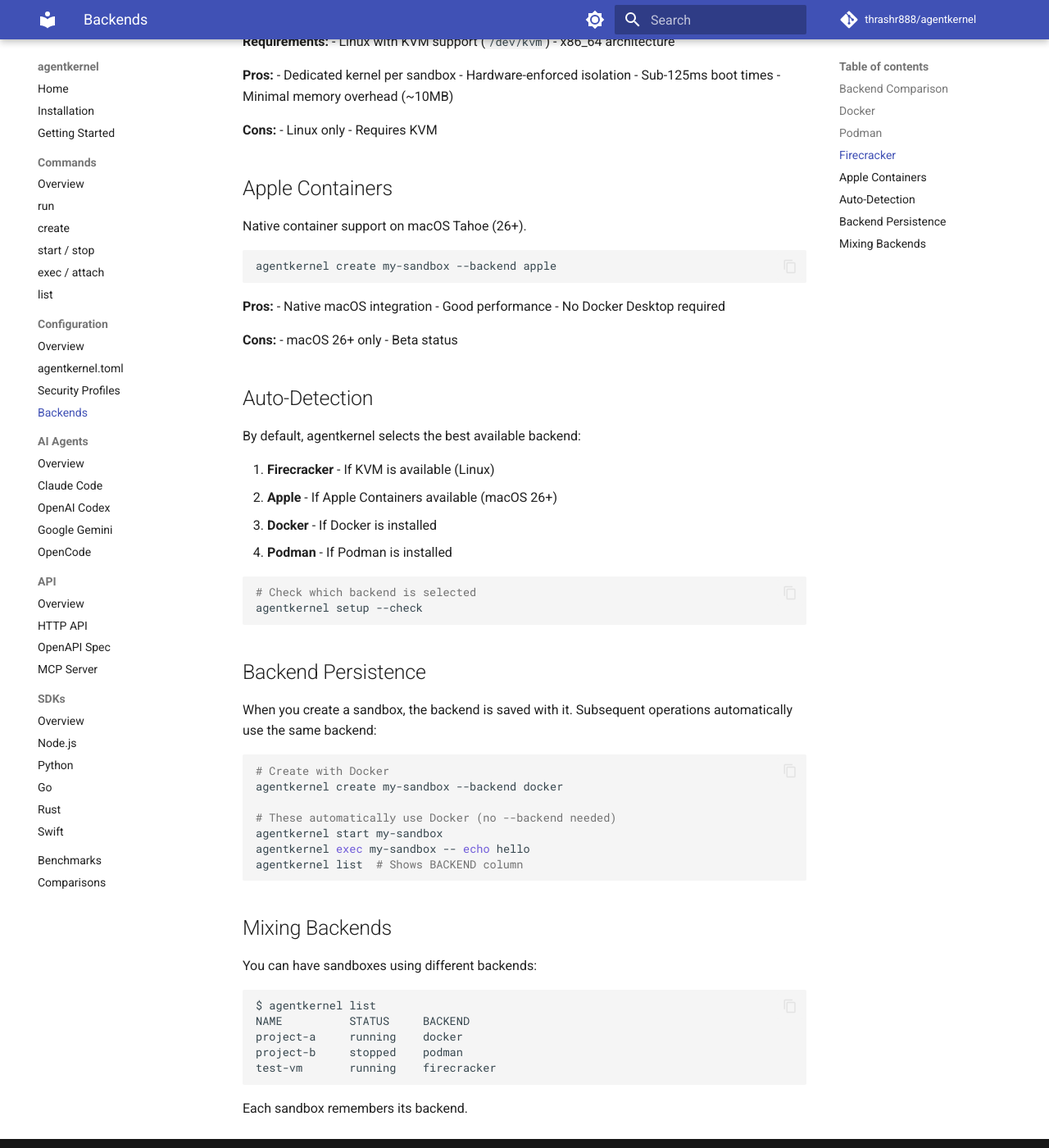
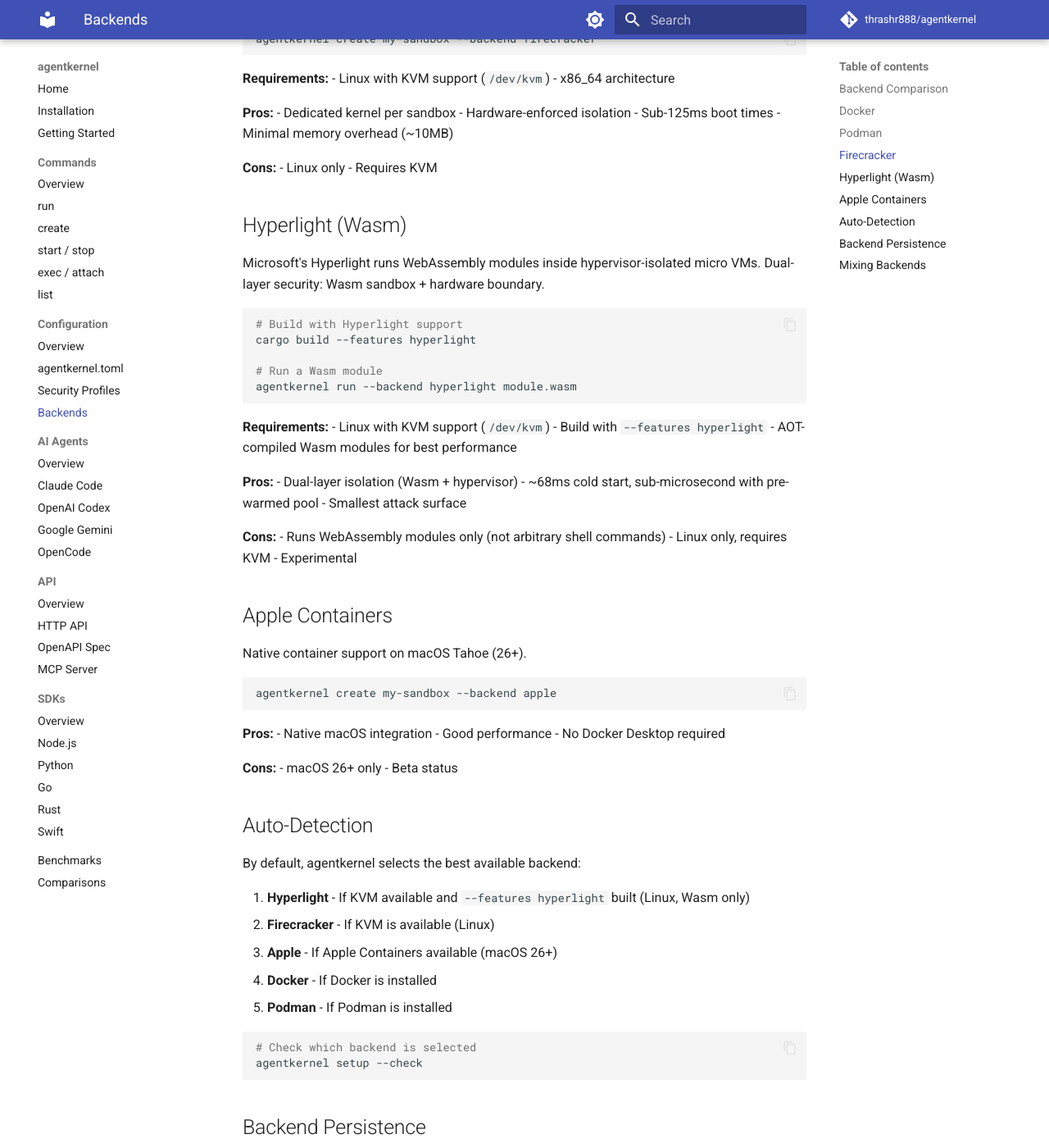
Before and after one commit to thrashr888/agentkernel, an MkDocs documentation site: the page built from docs/config-backends.md, in a window 1280 px wide and 1400 px high, scrolled down 1273 px. Shown: the whole window at 82% size. Built offline with MkDocs 1.6.1 and Material for MkDocs 9.7.7, drawn with Linux system fonts in a browser that asks for light colours; comment, search, counter and statistics services are not loaded; some of the changed text lies outside the part shown.

Commit message:
refactor: move Claude plugin to agent-native paths, add Hyperlight docs
Move Claude plugin install from commands/ and skills/ at project root
to .claude/commands/ and .claude/skills/agentkernel/ (agent-native
discovery paths). Replace .claude-plugin/plugin.json with .mcp.json
merge. Add Plugin Mode docs to all agent pages. Add Hyperlight/Wasm
backend to config-backends.md.

Co-Authored-By: Claude Opus 4.5 <noreply@anthropic.com>

````diff
--- a/docs/config-backends.md
+++ b/docs/config-backends.md
@@ -7,10 +7,11 @@ agentkernel supports multiple isolation backends. Each provides different tradeo
 
 | Backend | Isolation | Boot Time | Platform | Status |
 |---------|-----------|-----------|----------|--------|
-| Docker | Container | ~200ms | All | Stable |
-| Podman | Container | ~200ms | Linux, macOS | Stable |
+| Docker | Container | ~220ms | All | Stable |
+| Podman | Container | ~300ms | Linux, macOS | Stable |
 | Firecracker | MicroVM | <125ms | Linux (KVM) | Stable |
-| Apple | Container | ~150ms | macOS 26+ | Beta |
+| Hyperlight | Wasm + Hypervisor | ~68ms | Linux (KVM) | Experimental |
+| Apple | Container | ~940ms | macOS 26+ | Beta |
 
 ## Docker
 
@@ -69,6 +70,33 @@ agentkernel create my-sandbox --backend firecracker
 - Linux only
 - Requires KVM
 
+## Hyperlight (Wasm)
+
+Microsoft's Hyperlight runs WebAssembly modules inside hypervisor-isolated micro VMs. Dual-layer security: Wasm sandbox + hardware boundary.
+
+```bash
+# Build with Hyperlight support
+cargo build --features hyperlight
+
+# Run a Wasm module
+agentkernel run --backend hyperlight module.wasm
+```
+
+**Requirements:**
+- Linux with KVM support (`/dev/kvm`)
+- Build with `--features hyperlight`
+- AOT-compiled Wasm modules for best performance
+
+**Pros:**
+- Dual-layer isolation (Wasm + hypervisor)
+- ~68ms cold start, sub-microsecond with pre-warmed pool
+- Smallest attack surface
+
+**Cons:**
+- Runs WebAssembly modules only (not arbitrary shell commands)
+- Linux only, requires KVM
+- Experimental
+
 ## Apple Containers
 
 Native container support on macOS Tahoe (26+).
@@ -90,10 +118,11 @@ agentkernel create my-sandbox --backend apple
 
 By default, agentkernel selects the best available backend:
 
-1. **Firecracker** - If KVM is available (Linux)
-2. **Apple** - If Apple Containers available (macOS 26+)
-3. **Docker** - If Docker is installed
-4. **Podman** - If Podman is installed
+1. **Hyperlight** - If KVM available and `--features hyperlight` built (Linux, Wasm only)
+2. **Firecracker** - If KVM is available (Linux)
+3. **Apple** - If Apple Containers available (macOS 26+)
+4. **Docker** - If Docker is installed
+5. **Podman** - If Podman is installed
 
 ```bash
 # Check which backend is selected
````
Also changed, not shown: docs/agent-claude.md (+32 -2 lines), docs/agent-codex.md (+22 -2 lines), docs/agent-gemini.md (+22 -2 lines), plan/hyperlight-rfc.md (+1 -1 lines), 3 other files.
